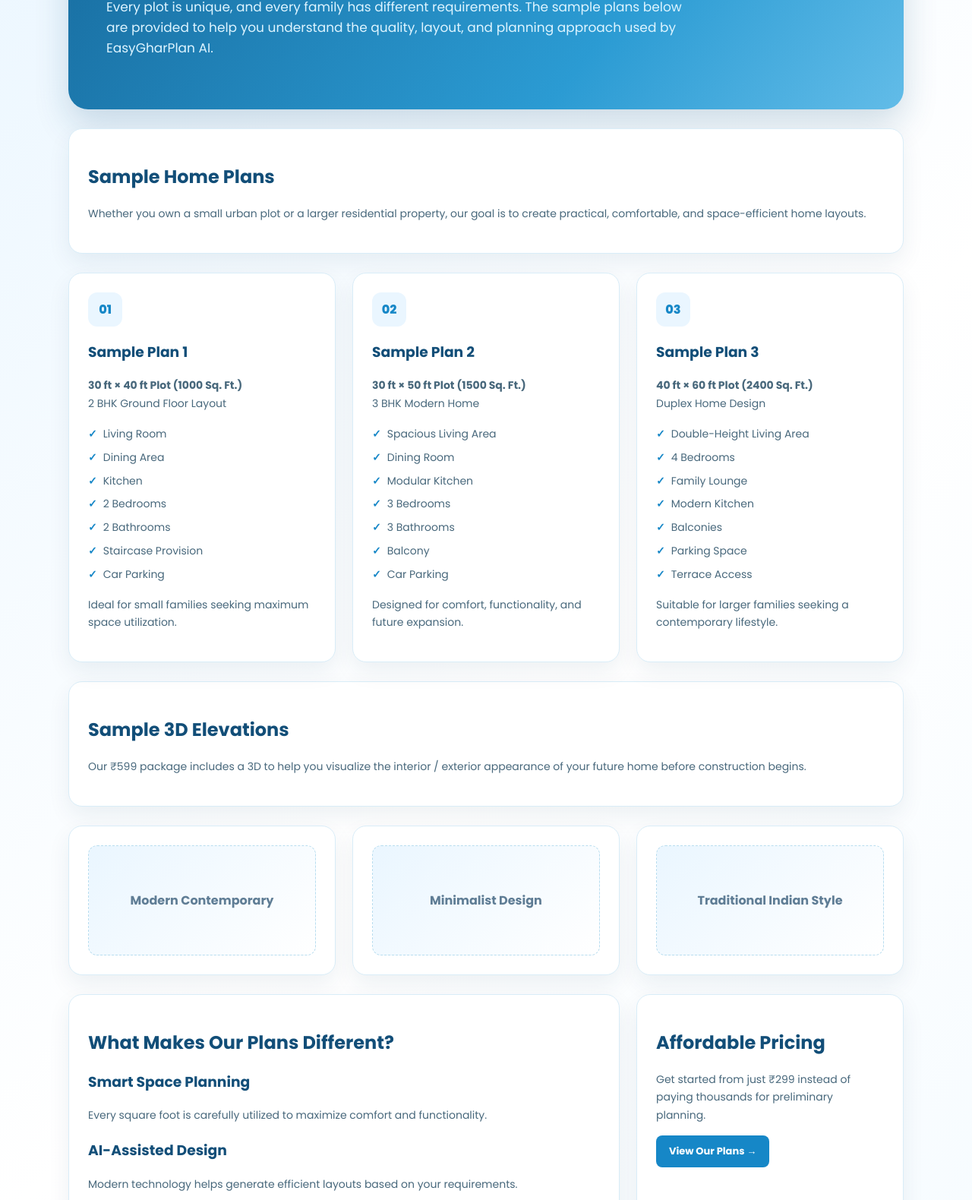
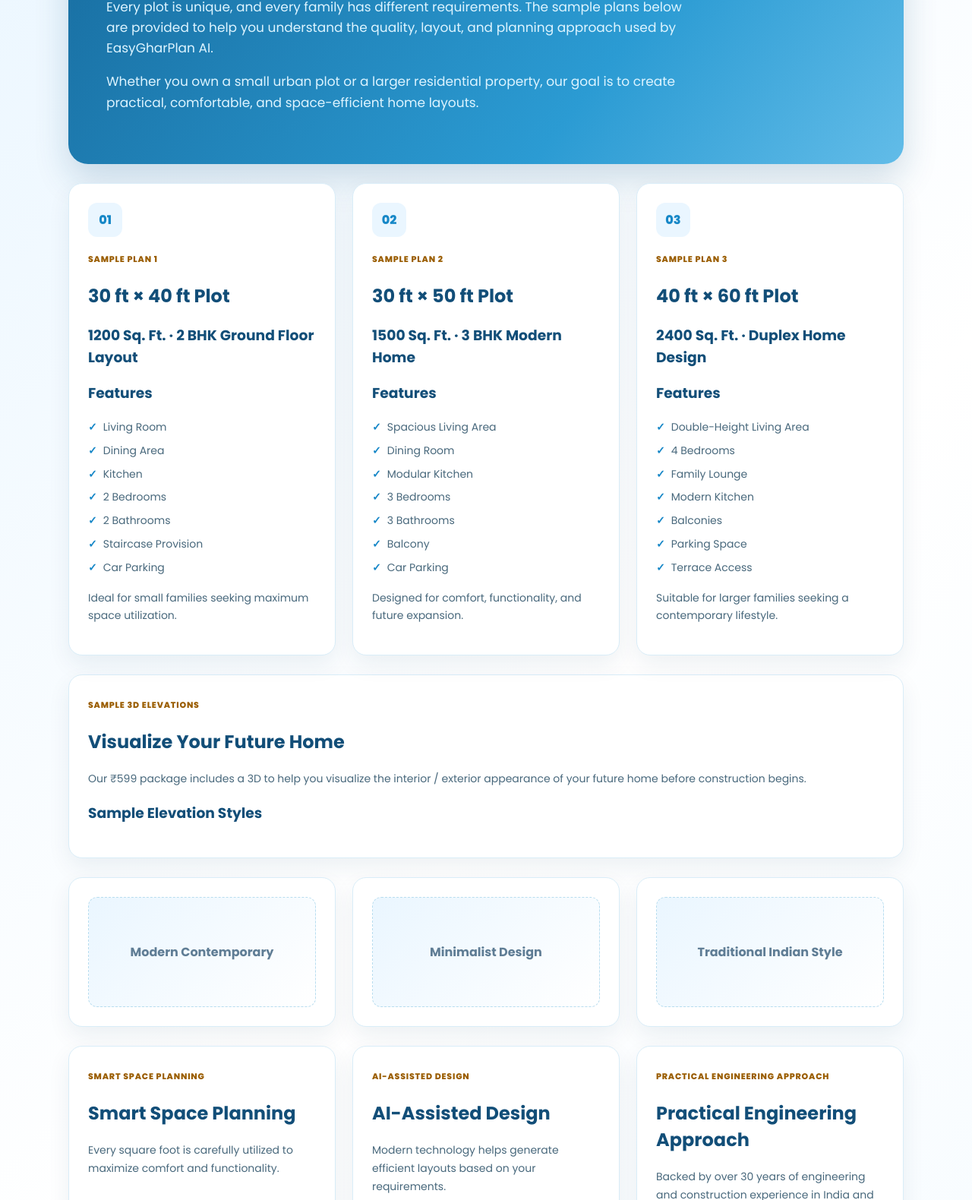
Before and after one commit to rahmanwafaur1968-del/easygharplanai., a plain HTML site: page sample-plans.html in a window 1280 px wide. Shown: the part 289-1869 px from the top of the page at 76% size. Drawn offline with Linux system fonts and the light colour scheme.

Commit message:
Add files via upload

```diff
--- a/sample-plans.html
+++ b/sample-plans.html
@@ -3,97 +3,37 @@
 <head>
 <meta charset="UTF-8">
 <meta name="viewport" content="width=device-width, initial-scale=1.0">
-<title>Sample Plan | EasyGharPlanAI</title>
+<title>Sample Plans | EasyGharPlanAI</title>
 <link href="https://fonts.googleapis.com/css2?family=Poppins:wght@400;500;600;700;800&display=swap" rel="stylesheet">
 <style>
-:root{--navy:#124E78;--blue:#1687C7;--sky:#EAF6FF;--gold:#F3A847;--text:#183B56;--muted:#5F7D95;--line:#CFE8F7}
-*{box-sizing:border-box}body{margin:0;font-family:Poppins,Arial,sans-serif;color:var(--text);background:linear-gradient(135deg,#EAF6FF,#fff 55%,#f5fbff)}
-header{position:sticky;top:0;background:#fff;z-index:10;border-bottom:1px solid var(--line)}
-.header{max-width:1200px;margin:auto;min-height:74px;padding:0 25px;display:flex;align-items:center}
-.logo{font-size:24px;font-weight:800;color:var(--navy);text-decoration:none;margin-right:auto}.logo span{color:var(--blue)}
-nav{display:flex;gap:20px;align-items:center}nav a{color:#476A82;text-decoration:none;font-size:13px;font-weight:700}nav a:hover,nav a.active{color:var(--blue)}
-.menu{display:none;border:0;background:var(--sky);font-size:22px;padding:7px 10px;border-radius:8px}
-main{max-width:1150px;margin:auto;padding:45px 25px 70px}
-.hero{padding:50px;border-radius:26px;color:#fff;background:linear-gradient(128deg,#176B9E,#2B9BD3 65%,#62BCE8);box-shadow:0 20px 45px #124e7830}
-.eyebrow{color:#FFE0A5;font-size:11px;font-weight:800;text-transform:uppercase;letter-spacing:1px}
-h1{font-size:clamp(34px,5vw,56px);line-height:1.05;margin:14px 0}.hero p{max-width:760px;color:#DDF4FF;font-size:17px;line-height:1.6}
-.grid{display:grid;grid-template-columns:repeat(3,1fr);gap:22px;margin-top:25px}
-.card{background:#fff;border:1px solid #D9EDF8;border-radius:18px;padding:25px;box-shadow:0 12px 30px #123b5612}
-.card h2,.card h3{color:var(--navy)}.card p,.card li{color:#48687c;line-height:1.7;font-size:14px}
-.icon{width:45px;height:45px;border-radius:12px;background:var(--sky);color:var(--blue);display:grid;place-items:center;font-weight:800;margin-bottom:15px}
-ul{list-style:none;padding:0}li{margin:7px 0}li:before{content:"✓";color:var(--blue);font-weight:800;margin-right:8px}
-.wide{margin-top:25px}.elevation{height:145px;border:1px dashed #b8ddef;border-radius:12px;background:linear-gradient(135deg,#eaf6ff,#fff);display:grid;place-items:center;color:var(--muted);font-weight:700}
-.btn{display:inline-block;background:var(--blue);color:#fff;text-decoration:none;padding:11px 17px;border-radius:8px;font-weight:700;font-size:13px}
-footer{text-align:center;background:#fff;border-top:1px solid var(--line);padding:25px;color:var(--muted);font-size:13px}
-footer a{text-decoration:none;margin:0 5px}
-@media(max-width:900px){nav{display:none;position:absolute;top:70px;left:15px;right:15px;background:#fff;padding:15px;border:1px solid var(--line);border-radius:12px;flex-direction:column;align-items:stretch}.menu{display:block}nav.open{display:flex}.grid{grid-template-columns:1fr 1fr}}
-@media(max-width:600px){main{padding:25px 15px 50px}.hero{padding:32px 24px}.grid{grid-template-columns:1fr}.header{padding:0 15px}}
+:root{--navy:#124e78;--blue:#1687c7;--sky:#eaf6ff;--gold:#f3a847;--text:#183b56;--muted:#5f7d95;--line:#cfe8f7}
+*{box-sizing:border-box}body{margin:0;font-family:Poppins,Arial,sans-serif;color:var(--text);background:linear-gradient(135deg,#eaf6ff,#fff 55%,#f5fbff)}
+header{position:sticky;top:0;z-index:20;background:rgba(255,255,255,.96);border-bottom:1px solid var(--line)}
+.header{max-width:1200px;margin:auto;min-height:74px;padding:0 25px;display:flex;align-items:center}.logo{font-size:24px;font-weight:800;color:var(--navy);text-decoration:none;margin-right:auto}.logo span{color:var(--blue)}
+nav{display:flex;gap:20px;align-items:center}nav a{color:#476a82;text-decoration:none;font-size:13px;font-weight:700}nav a:hover,nav a.active{color:var(--blue)}.menu{display:none;border:0;background:var(--sky);font-size:22px;padding:7px 10px;border-radius:8px}
+main{max-width:1150px;margin:auto;padding:45px 25px 70px}.hero{padding:50px;border-radius:26px;color:#fff;background:linear-gradient(128deg,#176b9e,#2b9bd3 65%,#62bce8);box-shadow:0 20px 45px #124e7830}.eyebrow{color:#ffe0a5;font-size:11px;font-weight:800;text-transform:uppercase;letter-spacing:1px}.hero h1{font-size:clamp(34px,5vw,56px);line-height:1.05;margin:14px 0}.hero p{max-width:780px;color:#ddf4ff;font-size:17px;line-height:1.6}
+.grid{display:grid;grid-template-columns:repeat(3,1fr);gap:22px;margin-top:25px}.card{background:#fff;border:1px solid #d9edf8;border-radius:18px;padding:25px;box-shadow:0 12px 30px #123b5612}.card h2,.card h3{color:var(--navy)}.card p,.card li{color:#48687c;line-height:1.7;font-size:14px}.icon{width:45px;height:45px;border-radius:12px;background:var(--sky);color:var(--blue);display:grid;place-items:center;font-weight:800;margin-bottom:15px}.kicker{font-size:11px;color:#9a5d00;font-weight:800;letter-spacing:.8px;text-transform:uppercase}ul{list-style:none;padding:0}li{margin:7px 0}li:before{content:"✓";color:var(--blue);font-weight:800;margin-right:8px}.wide{margin-top:25px}.elevation{height:145px;border:1px dashed #b8ddef;border-radius:12px;background:linear-gradient(135deg,#eaf6ff,#fff);display:grid;place-items:center;color:var(--muted);font-weight:700;text-align:center;padding:15px}.btn{display:inline-block;background:var(--blue);color:#fff;text-decoration:none;padding:11px 17px;border-radius:8px;font-weight:700;font-size:13px}footer{text-align:center;background:#fff;border-top:1px solid var(--line);padding:25px;color:var(--muted);font-size:13px}footer a{text-decoration:none;margin:0 5px}
+@media(max-width:900px){nav{display:none;position:absolute;top:70px;left:15px;right:15px;background:#fff;padding:15px;border:1px solid var(--line);border-radius:12px;flex-direction:column;align-items:stretch}.menu{display:block}nav.open{display:flex}.grid{grid-template-columns:1fr 1fr}}@media(max-width:600px){main{padding:25px 15px 50px}.hero{padding:32px 24px}.grid{grid-template-columns:1fr}.header{padding:0 15px}}
 </style>
 </head>
 <body>
-<header><div class="header">
-<a class="logo" href="index.html">Easy<span>GharPlan</span>AI.in</a>
-<button class="menu" id="menu">☰</button>
-<nav id="nav">
-<a href="index.html">Home</a><a href="about.html">About Us</a><a href="plans.html">Our Plans</a>
-<a href="how-it-works.html">How It Works</a><a class="active" href="sample-plans.html">Sample Plans</a>
-<a href="faq.html">FAQ</a><a href="contact.html">Contact Us</a>
-</nav></div></header>
-
+<header><div class="header"><a class="logo" href="index.html">Easy<span>GharPlan</span>AI.in</a><button class="menu" id="menu">☰</button><nav id="nav"><a href="index.html">Home</a><a href="about.html">About Us</a><a href="plans.html">Our Plans</a><a href="how-it-works.html">How It Works</a><a class="active" href="sample-plans.html">Sample Plans</a><a href="faq.html">FAQ</a><a href="contact.html">Contact Us</a></nav></div></header>
 <main>
-<section class="hero">
-<span class="eyebrow">Sample Plan</span>
-<h1>Explore Our Sample Home Plans</h1>
-<p>Every plot is unique, and every family has different requirements. The sample plans below are provided to help you understand the quality, layout, and planning approach used by EasyGharPlan AI.</p>
+<section class="hero"><span class="eyebrow">Sample Plans</span><h1>Explore Our Sample Home Plans</h1><p>Every plot is unique, and every family has different requirements. The sample plans below are provided to help you understand the quality, layout, and planning approach used by EasyGharPlan AI.</p><p>Whether you own a small urban plot or a larger residential property, our goal is to create practical, comfortable, and space-efficient home layouts.</p></section>
+<section class="grid">
+<article class="card"><div class="icon">01</div><span class="kicker">Sample Plan 1</span><h2>30 ft × 40 ft Plot</h2><h3>1200 Sq. Ft. · 2 BHK Ground Floor Layout</h3><h3>Features</h3><ul><li>Living Room</li><li>Dining Area</li><li>Kitchen</li><li>2 Bedrooms</li><li>2 Bathrooms</li><li>Staircase Provision</li><li>Car Parking</li></ul><p>Ideal for small families seeking maximum space utilization.</p></article>
+<article class="card"><div class="icon">02</div><span class="kicker">Sample Plan 2</span><h2>30 ft × 50 ft Plot</h2><h3>1500 Sq. Ft. · 3 BHK Modern Home</h3><h3>Features</h3><ul><li>Spacious Living Area</li><li>Dining Room</li><li>Modular Kitchen</li><li>3 Bedrooms</li><li>3 Bathrooms</li><li>Balcony</li><li>Car Parking</li></ul><p>Designed for comfort, functionality, and future expansion.</p></article>
+<article class="card"><div class="icon">03</div><span class="kicker">Sample Plan 3</span><h2>40 ft × 60 ft Plot</h2><h3>2400 Sq. Ft. · Duplex Home Design</h3><h3>Features</h3><ul><li>Double-Height Living Area</li><li>4 Bedrooms</li><li>Family Lounge</li><li>Modern Kitchen</li><li>Balconies</li><li>Parking Space</li><li>Terrace Access</li></ul><p>Suitable for larger families seeking a contemporary lifestyle.</p></article>
 </section>
-
-<section class="wide card">
-<h2>Sample Home Plans</h2>
-<p>Whether you own a small urban plot or a larger residential property, our goal is to create practical, comfortable, and space-efficient home layouts.</p>
+<section class="wide card"><span class="kicker">Sample 3D Elevations</span><h2>Visualize Your Future Home</h2><p>Our ₹599 package includes a 3D to help you visualize the interior / exterior appearance of your future home before construction begins.</p><h3>Sample Elevation Styles</h3></section>
+<section class="grid"><div class="card"><div class="elevation">Modern Contemporary</div></div><div class="card"><div class="elevation">Minimalist Design</div></div><div class="card"><div class="elevation">Traditional Indian Style</div></div></section>
+<section class="grid">
+<div class="card"><span class="kicker">Smart Space Planning</span><h2>Smart Space Planning</h2><p>Every square foot is carefully utilized to maximize comfort and functionality.</p></div>
+<div class="card"><span class="kicker">AI-Assisted Design</span><h2>AI-Assisted Design</h2><p>Modern technology helps generate efficient layouts based on your requirements.</p></div>
+<div class="card"><span class="kicker">Practical Engineering Approach</span><h2>Practical Engineering Approach</h2><p>Backed by over 30 years of engineering and construction experience in India and the UAE.</p></div>
 </section>
-
-<section class="grid">
-<article class="card"><div class="icon">01</div><h3>Sample Plan 1</h3><p><strong>30 ft × 40 ft Plot (1000 Sq. Ft.)</strong><br>2 BHK Ground Floor Layout</p><ul>
-<li>Living Room</li><li>Dining Area</li><li>Kitchen</li><li>2 Bedrooms</li><li>2 Bathrooms</li><li>Staircase Provision</li><li>Car Parking</li></ul><p>Ideal for small families seeking maximum space utilization.</p></article>
-
-<article class="card"><div class="icon">02</div><h3>Sample Plan 2</h3><p><strong>30 ft × 50 ft Plot (1500 Sq. Ft.)</strong><br>3 BHK Modern Home</p><ul>
-<li>Spacious Living Area</li><li>Dining Room</li><li>Modular Kitchen</li><li>3 Bedrooms</li><li>3 Bathrooms</li><li>Balcony</li><li>Car Parking</li></ul><p>Designed for comfort, functionality, and future expansion.</p></article>
-
-<article class="card"><div class="icon">03</div><h3>Sample Plan 3</h3><p><strong>40 ft × 60 ft Plot (2400 Sq. Ft.)</strong><br>Duplex Home Design</p><ul>
-<li>Double-Height Living Area</li><li>4 Bedrooms</li><li>Family Lounge</li><li>Modern Kitchen</li><li>Balconies</li><li>Parking Space</li><li>Terrace Access</li></ul><p>Suitable for larger families seeking a contemporary lifestyle.</p></article>
-</section>
-
-<section class="wide card">
-<h2>Sample 3D Elevations</h2>
-<p>Our ₹599 package includes a 3D to help you visualize the interior / exterior appearance of your future home before construction begins.</p>
-</section>
-
-<section class="grid">
-<div class="card"><div class="elevation">Modern Contemporary</div></div>
-<div class="card"><div class="elevation">Minimalist Design</div></div>
-<div class="card"><div class="elevation">Traditional Indian Style</div></div>
-</section>
-
-<section class="grid">
-<div class="card" style="grid-column:span 2"><h2>What Makes Our Plans Different?</h2>
-<h3>Smart Space Planning</h3><p>Every square foot is carefully utilized to maximize comfort and functionality.</p>
-<h3>AI-Assisted Design</h3><p>Modern technology helps generate efficient layouts based on your requirements.</p>
-<h3>Practical Engineering Approach</h3><p>Backed by over 30 years of engineering and construction experience in India and the UAE.</p></div>
-<div class="card"><h2>Affordable Pricing</h2><p>Get started from just ₹299 instead of paying thousands for preliminary planning.</p><a class="btn" href="plans.html">View Our Plans →</a></div>
-</section>
+<section class="wide card"><span class="kicker">Affordable Pricing</span><h2>Get Started from Just ₹299</h2><p>Get started from just ₹299 instead of paying thousands for preliminary planning.</p><a class="btn" href="plans.html">View Our Plans →</a></section>
 </main>
-
-<footer>
-<a href="index.html">Home</a> | <a href="about.html">About Us</a> | <a href="plans.html">Our Plans</a> |
-<a href="how-it-works.html">How It Works</a> | <a href="sample-plans.html">Sample Plans</a> |
-<a href="faq.html">FAQ</a> | <a href="contact.html">Contact Us</a><br><br>
-EasyGharPlanAI.in | Smart home planning, made simple
-</footer>
-
-<script>
-const menu=document.getElementById("menu"),nav=document.getElementById("nav");
-menu.onclick=()=>nav.classList.toggle("open");
-document.querySelectorAll("#nav a").forEach(a=>a.onclick=()=>nav.classList.remove("open"));
-</script>
-</body>
-</html>
+<footer><a href="index.html">Home</a> | <a href="about.html">About Us</a> | <a href="plans.html">Our Plans</a> | <a href="how-it-works.html">How It Works</a> | <a href="sample-plans.html">Sample Plans</a> | <a href="faq.html">FAQ</a> | <a href="contact.html">Contact Us</a><br><br>EasyGharPlanAI.in | Smart home planning, made simple</footer>
+<script>const m=document.getElementById('menu'),n=document.getElementById('nav');m.onclick=()=>n.classList.toggle('open');document.querySelectorAll('#nav a').forEach(a=>a.onclick=()=>n.classList.remove('open'));</script>
+</body></html>
```
